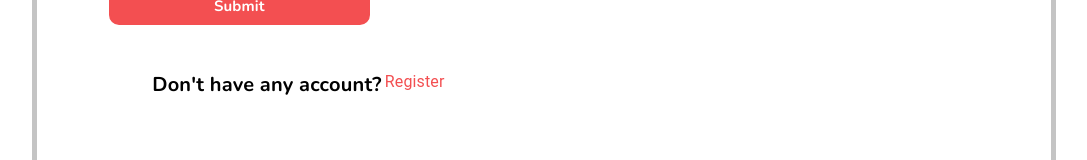
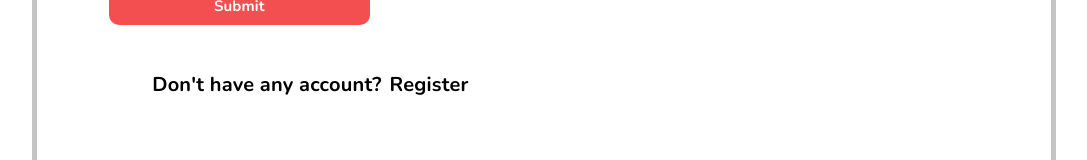
Before and after one commit to jemidamanik23/EventPlannerSirclo, a Next.js app: page /login-page in a window 1280 px wide. Shown: the part 416-576 px from the top of the page, without its empty margins (96-1183 px from the left). Built offline with nearby package versions, Linux system fonts and the light colour scheme.

Commit message:
login-regist

```diff
--- a/pages/login-page.tsx
+++ b/pages/login-page.tsx
@@ -104,14 +104,13 @@ const Login = () => {
                     margin:"0% 5% 0% 5%",
                     display:"flex",
                     flexDirection:"row",
-                    gap:"3px"
+                    gap:"1%",
                  }}>
                      <CustomParagraph content="Don't have any account?"/>
-                     <Typography sx={{
+                     <Typography  sx={{
                          color:"#F34F51"
-                      }}
-                      onClick={signup}>
-                     {" "}Register
+                      }}  onClick={signup}>
+                         <CustomParagraph content='Register'/>
                      </Typography>
                 </Box>
 
--- a/pages/register.tsx
+++ b/pages/register.tsx
@@ -8,6 +8,7 @@ import { useMutation } from '@apollo/client';
 import { SET_REGISTER } from '../utils/queries';
 import { useRouter } from "next/router";
 import { useEffect } from 'react';
+import Link from 'next/link';
 
 const Register = () => {
     const [name, setName] = useState<string>("");
@@ -108,12 +109,12 @@ const Register = () => {
                     margin:"0% 5% 0% 5%",
                     display:"flex",
                     flexDirection:"row",
+                    gap:"1%"
                  }}>
                      <CustomParagraph content='Already have an account? '/>
                      <Typography onClick={login}>
-                         Login
+                         <CustomParagraph content='Login'/>
                      </Typography>
-                     <span onClick={login} style={{ color: "#F34F51" }}>{" "} Login {" "}</span>{" "}
 
                 </Box>
 
```
